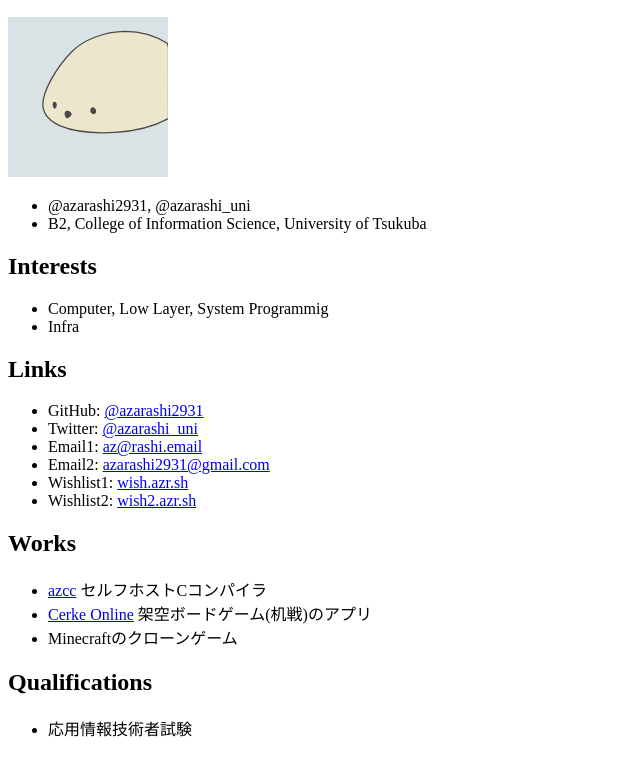
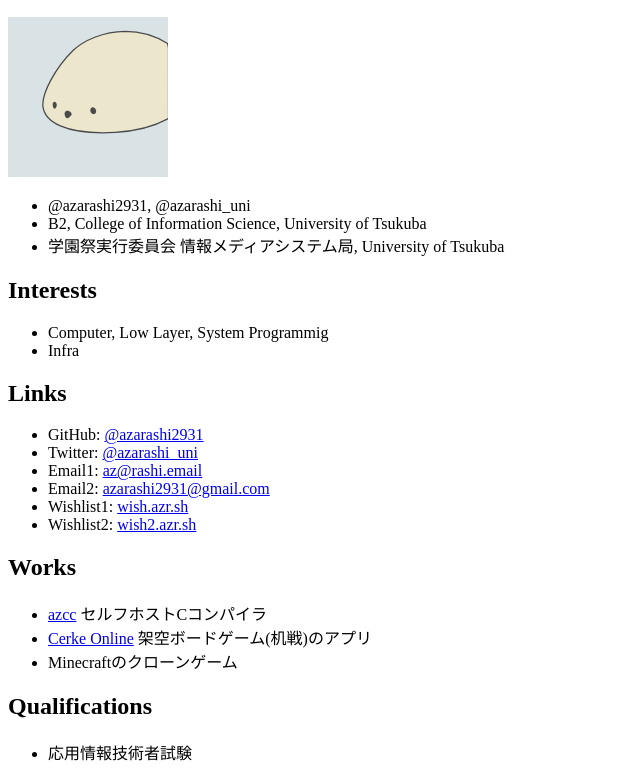
Before and after one commit to azrsh/azr.sh, a plain HTML site: page public/index.html in a window 1280 px wide. Shown: the part 110-890 px from the top of the page, without its empty margins (0-640 px from the left). Before the commit the page ends 866 px from the top, so only its background shows below. Drawn offline with Linux system fonts and the light colour scheme.

Commit message:
Add jsys to index.html

```diff
--- a/public/index.html
+++ b/public/index.html
@@ -19,6 +19,7 @@
         <ul>
             <li>@azarashi2931, @azarashi_uni</li>
             <li>B2, College of Information Science, University of Tsukuba</li>
+            <li>学園祭実行委員会 情報メディアシステム局, University of Tsukuba</li>
         </ul>
 
         <h2>Interests</h2>
```
